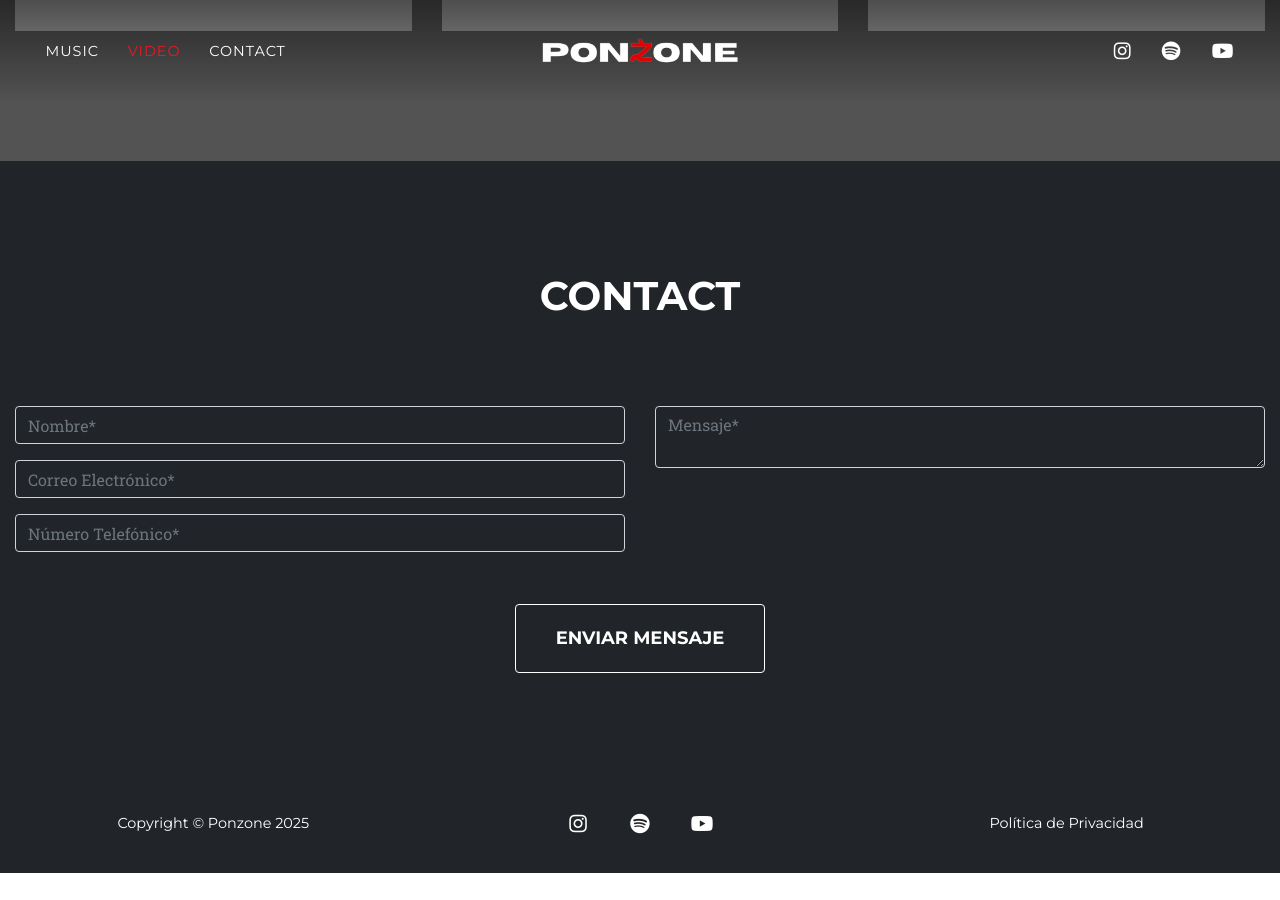
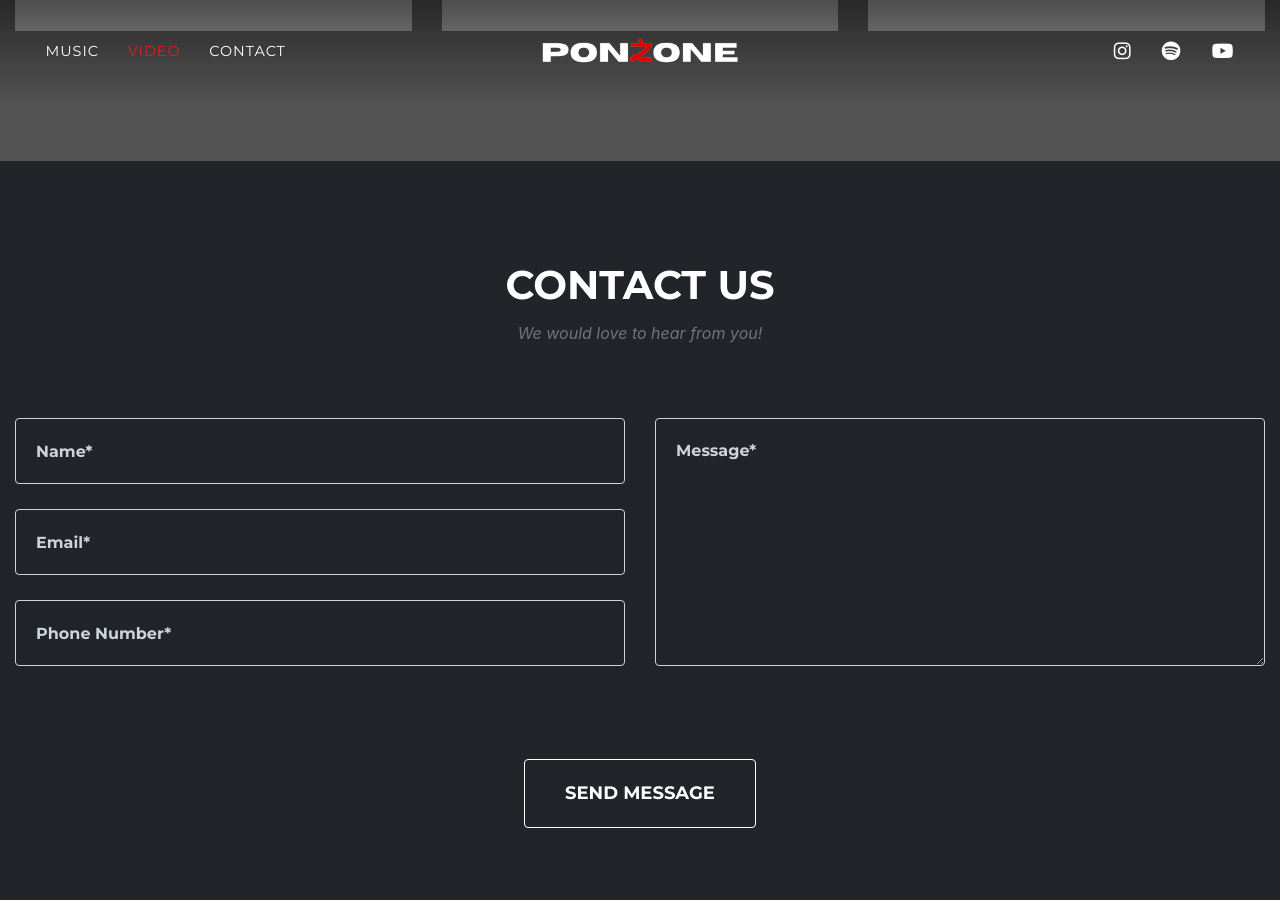
Before and after one commit to PabloJapon/ponzone, a Jekyll site: the page built from index.md, in a window 1280 px wide and 900 px high, scrolled down 3099 px. Built offline with Jekyll 4.4.1, drawn with Linux system fonts in a browser that asks for light colours; some web fonts are replaced; before the commit the page ends 3972 px from its top, so only the background shows below that; grey boxes are pictures that could not be loaded.

Commit message:
no message

```diff
--- a/_includes/contact.html
+++ b/_includes/contact.html
@@ -1,125 +1,47 @@
 <!-- Contact -->
-{% if site.locale and site.locale != "" and site.locale != nil %}
-<section class="page-section" id="{{ site.data.sitetext[site.locale].contact.section | default: "contact" }}" style="background: #212529;">
+<section class="page-section" id="contact" style="background: #212529;">
   <div class="container">
     <div class="row">
       <div class="col-lg-12 text-center">
-        <h2 class="section-heading text-uppercase">
-          {{ site.data.sitetext[site.locale].contact.title | markdownify | default: Contact Us }}</h2>
-        <h3 class="section-subheading text-muted">{{ site.data.sitetext[site.locale].contact.text | default: "" }}</h3>
+        <h2 class="section-heading text-uppercase">Contact Us</h2>
+        <h3 class="section-subheading text-muted">We would love to hear from you!</h3>
       </div>
     </div>
     <div class="row">
       <div class="col-lg-12">
-        <form id="contactForm"
-          action="https://formspree.io/{% if site.formspree_form_path %}{{ site.formspree_form_path }}{% else %}{{ site.email }}{% endif %}"
-          novalidate="novalidate" method="POST">
-          <!--name="sentMessage"-->
+        <form id="contactForm" method="POST" data-netlify="true" name="contactForm" action="/thank-you">
           <div class="row">
             <div class="col-md-6">
               <div class="form-group">
-                <input name="name" class="form-control" id="name" type="text"
-                  placeholder="{{ site.data.sitetext[site.locale].contact.name | default: "Name*" }}"
-                  required="required" data-validation-required-message="{{ site.data.sitetext[site.locale].contact.name-validation | default: "Please enter your name." }}" style="background-color: transparent;">
+                <input name="name" class="form-control" id="name" type="text" placeholder="Name*" required="required" data-validation-required-message="Please enter your name." style="background-color: transparent;">
                 <p class="help-block text-danger"></p>
               </div>
               <div class="form-group">
-                <input name="_replyto" class="form-control" id="email" type="email"
-                  placeholder="{{ site.data.sitetext[site.locale].contact.email | default: "Email*" }}"
-                  required="required" data-validation-required-message="{{ site.data.sitetext[site.locale].contact.email-validation | default: "Please enter your email address." }}" style="background-color: transparent;">
+                <input name="email" class="form-control" id="email" type="email" placeholder="Email*" required="required" data-validation-required-message="Please enter your email address." style="background-color: transparent;">
                 <p class="help-block text-danger"></p>
               </div>
               <div class="form-group">
-                <input name="phone" class="form-control" id="phone" type="tel"
-                  placeholder="{{ site.data.sitetext[site.locale].contact.phone | default: "Phone Number*" }}"
-                  required="required" data-validation-required-message="{{ site.data.sitetext[site.locale].contact.phone-validation | default: "Please enter your phone number." }}" style="background-color: transparent;">
+                <input name="phone" class="form-control" id="phone" type="tel" placeholder="Phone Number*" required="required" data-validation-required-message="Please enter your phone number." style="background-color: transparent;">
                 <p class="help-block text-danger"></p>
               </div>
             </div>
             <div class="col-md-6">
               <div class="form-group">
-                <textarea name="message" class="form-control" id="message"
-                  placeholder="{{ site.data.sitetext[site.locale].contact.message | default: "Message*" }}"
-                  required="required" data-validation-required-message="{{ site.data.sitetext[site.locale].contact.message-validation | default: "Please enter a message." }}" style="background-color: transparent;"></textarea>
+                <textarea name="message" class="form-control" id="message" placeholder="Message*" required="required" data-validation-required-message="Please enter a message." style="background-color: transparent;"></textarea>
                 <p class="help-block text-danger"></p>
               </div>
             </div>
-            <input type="hidden" name="_subject" id="email-subject"
-              value="{{ site.data.sitetext[site.locale].contact.subject | default: "Contact Form Submission" }}">
+            <input type="text" name="bot-field" style="display:none">
             <div class="clearfix"></div>
-            <div class="col-lg-12 text-center">
+            <div class="col-lg-12 text-center" style="margin-top: 2em;">
               <div id="success"></div>
-              <button id="sendMessageButton" class="btn btn-primary btn-xl text-uppercase"
-                type="submit">{{ site.data.sitetext[site.locale].contact.submit | default: "Send Message" }}</button>
+              <button id="sendMessageButton" class="btn btn-primary btn-xl text-uppercase" type="submit">Send Message</button>
             </div>
-            <input type="text" name="_gotcha" style="display:none">
-            <input type="hidden" name="_next" value="#" />
           </div>
         </form>
       </div>
     </div>
   </div>
 </section>
-{% else %}
-<section class="page-section" id="{{ site.data.sitetext.contact.section | default: "contact" }}">
-  <div class="container">
-    <div class="row">
-      <div class="col-lg-12 text-center">
-        <h2 class="section-heading text-uppercase">
-          {{ site.data.sitetext.contact.title | markdownify | default: Contact Us }}</h2>
-        <h3 class="section-subheading text-muted">{{ site.data.sitetext.contact.text | default: "" }}</h3>
-      </div>
-    </div>
-    <div class="row">
-      <div class="col-lg-12">
-        <form id="contactForm"
-          action="https://formspree.io/{% if site.formspree_form_path %}{{ site.formspree_form_path }}{% else %}{{ site.email }}{% endif %}"
-          novalidate="novalidate" method="POST">
-          <!--name="sentMessage"-->
-          <div class="row">
-            <div class="col-md-6">
-              <div class="form-group">
-                <input name="name" class="form-control" id="name" type="text"
-                  placeholder="{{ site.data.sitetext.contact.name | default: "Name*" }}"
-                  required="required" data-validation-required-message="{{ site.data.sitetext.contact.name-validation | default: "Please enter your name." }}">
-                <p class="help-block text-danger"></p>
-              </div>
-              <div class="form-group">
-                <input name="_replyto" class="form-control" id="email" type="email"
-                  placeholder="{{ site.data.sitetext.contact.email | default: "Email*" }}"
-                  required="required" data-validation-required-message="{{ site.data.sitetext.contact.email-validation | default: "Please enter your email address." }}">
-                <p class="help-block text-danger"></p>
-              </div>
-              <div class="form-group">
-                <input name="phone" class="form-control" id="phone" type="tel"
-                  placeholder="{{ site.data.sitetext.contact.phone | default: "Phone Number*" }}"
-                  required="required" data-validation-required-message="{{ site.data.sitetext.contact.phone-validation | default: "Please enter your phone number." }}">
-                <p class="help-block text-danger"></p>
-              </div>
-            </div>
-            <div class="col-md-6">
-              <div class="form-group">
-                <textarea name="message" class="form-control" id="message"
-                  placeholder="{{ site.data.sitetext.contact.message | default: "Message*" }}"
-                  required="required" data-validation-required-message="{{ site.data.sitetext.contact.message-validation | default: "Please enter a message." }}"></textarea>
-                <p class="help-block text-danger"></p>
-              </div>
-            </div>
-            <input type="hidden" name="_subject" id="email-subject"
-              value="{{ site.data.sitetext.contact.subject | default: "Contact Form Submission" }}">
-            <div class="clearfix"></div>
-            <div class="col-lg-12 text-center" style="margin-top: 2em;">
-              <div id="success"></div>
-              <button id="sendMessageButton" class="btn btn-primary btn-xl text-uppercase"
-                type="submit">{{ site.data.sitetext.contact.submit | default: "Send Message" }}</button>
-            </div>
-            <input type="text" name="_gotcha" style="display:none">
-            <input type="hidden" name="_next" value="#" />
-          </div>
-        </form>
-      </div>
-    </div>
-  </div>
-</section>
-{% endif %}
+
 <!-- End Contact -->
```
